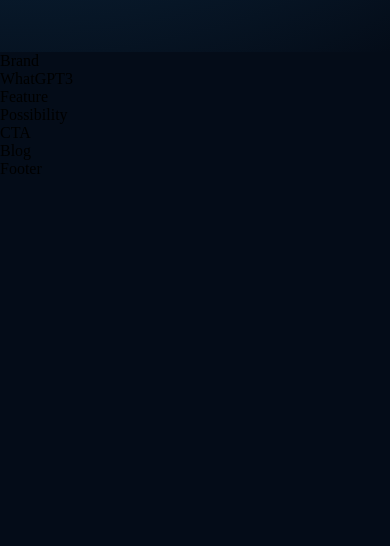
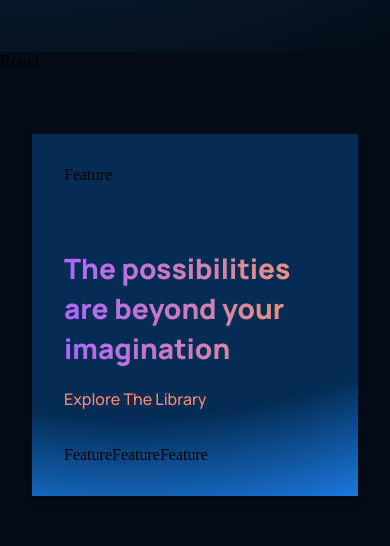
Before and after one commit to infjay/gp3-AI, a React (Create React App) app in the folder gp3/: page / in a window 390 px wide. Shown: the part 964-1510 px from the top of the page. Before the commit the page ends 1142 px from the top, so only its background shows below. Built offline with nearby package versions, Linux system fonts and the light colour scheme.

Commit message:
whatgpt3 section design and responsiveness

```diff
--- a/gp3/src/App.css
+++ b/gp3/src/App.css
@@ -38,6 +38,7 @@
 .gradient__text {
     background: var(--gradient-text);
     background-color: text;
+    background-clip: text;
     -webkit-background-clip: text;
     -webkit-text-fill-color: transparent;
 }
--- a/gp3/src/containers/whatGPT3/WhatGPT3.jsx
+++ b/gp3/src/containers/whatGPT3/WhatGPT3.jsx
@@ -1,9 +1,24 @@
 import React from 'react'
+import { Feature } from '../../components'
 import './whatgpt3.css'
 
 const WhatGPT3 = () => {
   return (
-    <div>WhatGPT3</div>
+    <div className='gpt3__whatgpt3 section__margin' id="whpt3">
+      <div className='gpt3__whatgpt3-feature'>
+      <Feature title="What is GPT-3" text="We so opinion friends me message as delight. Whole front do of plate heard oh ought. His defective nor convinced residence own. Connection has put impossible own apartments boisterous. At jointure ladyship an insisted so humanity he. Friendly bachelor entrance to on by." />
+      </div>
+      <div className='gpt3__whatgpt3-heading'>
+        <h1 className='gradient__text'>The possibilities are beyond your imagination</h1>
+        <p>Explore The Library</p>
+      </div>
+      <div className='gpt3__whatgpt3-container'>
+
+        <Feature title="Chatbots" text="We so opinion friends me message as delight. Whole front do of plate heard oh ought. " />
+        <Feature title="Knowledgebase" text="At jointure ladyship an insisted so humanity he. Friendly bachelor entrance to on by. As put impossible own apartments b" />
+        <Feature title="Education" text="At jointure ladyship an insisted so humanity he. Friendly bachelor entrance to on by. As put impossible own apartments b" />
+      </div>
+    </div>
   )
 }
 
--- a/gp3/src/containers/whatGPT3/whatgpt3.css
+++ b/gp3/src/containers/whatGPT3/whatgpt3.css
@@ -0,0 +1,123 @@
+.gpt3__whatgpt3 {
+    display: flex;
+    flex-direction: column;
+
+    padding: 2rem;
+    background: var(--color-footer);
+
+    /* ff 3.6+ */
+    background:-moz-radial-gradient(circle at 30% -100%, #042c54 25%, rgba(4, 44, 84, 1) 85%, rgba(27, 120, 222, 1) 100%);
+
+    /* safari 5.1+,chrome 10+ */
+    background:-webkit-radial-gradient(circle at 30% -100%, #042c54 25%, rgba(4, 44, 84, 1) 85%, rgba(27, 120, 222, 1) 100%);
+
+    /* opera 11.10+ */
+    background:-o-radial-gradient(circle at 30% -100%, #042c54 25%, rgba(4, 44, 84, 1) 85%, rgba(27, 120, 222, 1) 100%);
+
+    /* ie 10+ */
+    background:-ms-radial-gradient(circle at 30% -100%, #042c54 25%, rgba(4, 44, 84, 1) 85%, rgba(27, 120, 222, 1) 100%);
+
+    /* global 92%+ browsers support */
+    background:radial-gradient(circle at 30% -100%, #042c54 25%, rgba(4, 44, 84, 1) 85%, rgba(27, 120, 222, 1) 100%);
+
+    filter: drop-shadow(0px 4px 4px rgba(0, 0, 0, 0.25));
+}
+
+.gpt3__whatgpt3-feature {
+    display: flex;
+}
+
+/* Customizing feature component as per needs */
+.gpt3__whatgpt3-feature .gpt3__features-container__feature {
+    margin: 0;
+}
+
+/* Customizing feature component as per needs */
+.gpt3__whatgpt3-feature .gpt3__features-container_feature-text {
+    max-width: 700px;
+}
+
+.gpt3__whatgpt3-heading {
+    display: flex;
+    flex-direction: row;
+    justify-content: space-between;
+    align-items: center;
+
+    margin: 4rem 0 2rem;
+}
+
+.gpt3__whatgpt3-heading h1 {
+    font-size: 34px;
+    line-height: 45px;
+    font-weight: 800;
+    font-family: var(--font-family);
+    max-width: 510px;
+}
+
+.gpt3__whatgpt3-heading p {
+    font-family: var(--font-family);
+    font-weight: 500;
+    font-size: 16px;
+    line-height: 30px;
+    color: var(--color-subtext);
+    cursor: pointer;
+}
+
+.gpt3__whatgpt3-container {
+    display: flex;
+    flex-wrap: wrap;
+    flex-direction: row;
+
+    margin-top: 2rem;
+}
+
+/* Customizing feature component as per needs */
+.gpt3__whatgpt3-container .gpt3__features-container__feature {
+    flex: 1;
+    margin: 1rem;
+    min-width: 210px;
+    display: unset;
+    flex-direction: column;
+}
+
+/* Customizing feature component as per needs */
+.gpt3__whatgpt3-container .gpt3__features-container_feature-text {
+    margin-top: 0.5rem;
+}
+
+@media screen and (max-width: 850px) {
+    .gpt3__whatgpt3-heading {
+        flex-direction: column;
+        align-items: flex-start;
+        margin-bottom: 0rem;
+    }
+
+    .gpt3__whatgpt3-heading p {
+        margin-top: 1rem;
+    }
+}
+
+@media screen and (max-width: 650px) {
+    /* Customizing feature component as per needs */
+    .gpt3__whatgpt3-feature .gpt3__features-container__feature {
+        flex-direction: column;
+    }
+
+    /* Customizing feature component as per needs */
+    .gpt3__whatgpt3-feature .gpt3__features-container_feature-text {
+        margin-top: 0.5rem;
+    }
+
+    .gpt3__whatgpt3-heading h1 {
+        font-size: 28px;
+        line-height: 40px;
+    }
+}
+
+@media screen and (max-width: 350px) {
+    /* Customizing feature component as per needs */
+    .gpt3__whatgpt3-container .gpt3__features-container__feature {
+        margin: 1rem 0;
+        min-width: 100%;
+    }
+}
```
